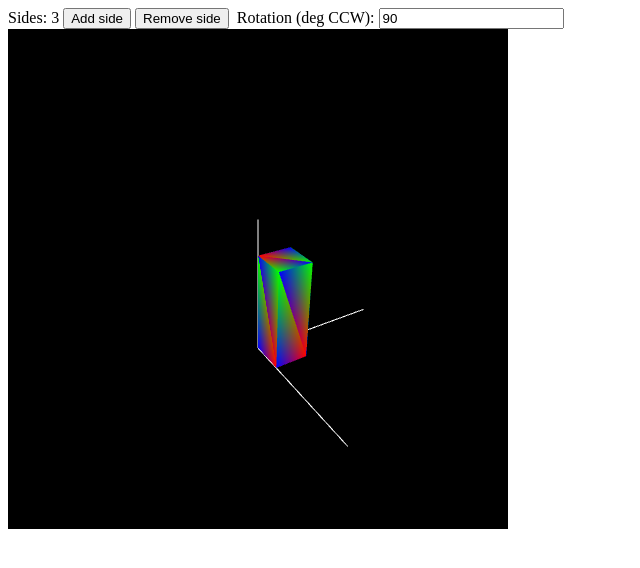
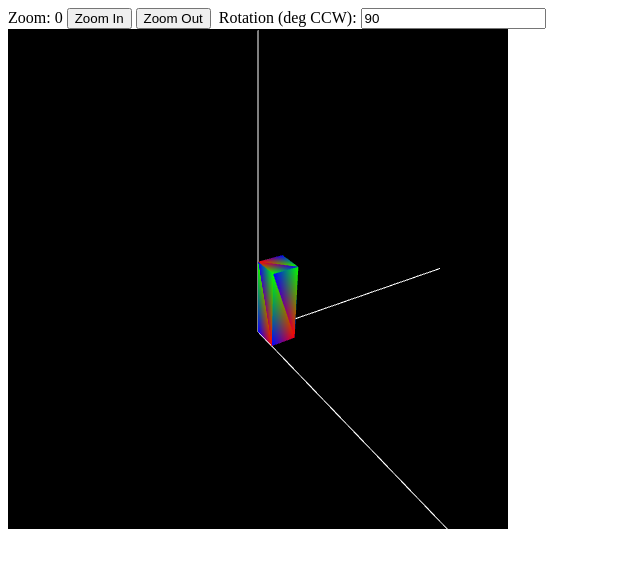
Before and after one commit to rlar/www, a plain HTML site: page assets/dev/MeshBuilder/index.html in a window 1280 px wide. Shown: the whole page, without its empty margins (0-640 px from the left). Drawn offline with nearby package versions, Linux system fonts and the light colour scheme.

Commit message:
Zoom button! broken text indicator tho.

```diff
--- a/assets/dev/MeshBuilder/index.html
+++ b/assets/dev/MeshBuilder/index.html
@@ -176,8 +176,7 @@ Inspired by slash taken from learnwebgl and that aussie lady from fb
     var pMatrix = mat4.create();
 
     function mvPushMatrix() {
-        var copy = mat4.create();
-        mat4.set(mvMatrix, copy);
+        var copy = mat4.clone(mvMatrix);
         mvMatrixStack.push(copy);
     }
 
@@ -219,10 +218,9 @@ Inspired by slash taken from learnwebgl and that aussie lady from fb
 	function initAxisIndicator() {
 		axisIndicatorBuilder = new LineBuilder("Axis Indicator");
 
-        axisIndicatorBuilder.AddSegment( [[0,0,0], [4,0,0]] );
-		axisIndicatorBuilder.AddSegment( [[0,0,0], [0,4,0]] );
-		axisIndicatorBuilder.AddSegment( [[0,0,0], [0,0,4]] );
-
+        axisIndicatorBuilder.AddSegment( [[0,0,0], [10,0,0]] );
+		axisIndicatorBuilder.AddSegment( [[0,0,0], [0,10,0]] );
+		axisIndicatorBuilder.AddSegment( [[0,0,0], [0,0,10]] );
 
 		axisIndicatorBuilder.Buffer(gl);
     }
@@ -258,52 +256,6 @@ Inspired by slash taken from learnwebgl and that aussie lady from fb
 		setMatrixUniforms();
 		gl.drawArrays(gl.TRIANGLES, 0, meshBuilder.numItems);
 	}
-	/*
-	// redo this myself - drawline code from http://internetexception.com/post/2013/02/25/Line-in-WebGL-and-why-you-gonna-do-this-on-your-own.aspx
-	// note the sneaky glELEM.. named parameter
-	function initBuffer2(glBufferType, data) {
-		var buf = gl.createBuffer();
-		gl.bindBuffer(glBufferType, buf);
-		gl.bufferData(glBufferType, data, gl.STATIC_DRAW);
-		return buf;
-	}
-
-	var vbuf;
-	var ibuf;
-	function initBuffers2(vtx, idx) {
-		vbuf = initBuffer2(gl.ARRAY_BUFFER, vtx);
-
-		gl.vertexAttribPointer(shaderProgram.vertexPositionAttribute, 3, gl.FLOAT, false, 0, 0);
-	}
-
-	function unbindBuffers2() {
-		gl.bindBuffer(gl.ARRAY_BUFFER, null);
-		gl.bindBuffer(gl.ELEMENT_ARRAY_BUFFER, null);
-	}
-
-
-	// todo: drawModellingGnomon
-	function drawLine(){
-		gl.bindBuffer(gl.ARRAY_BUFFER, meshBuilder.vertexBuffer);
-		gl.vertexAttribPointer(shaderProgram.vertexPositionAttribute, 3, gl.FLOAT, false, 0, 0);
-
-		gl.bindBuffer(gl.ARRAY_BUFFER, meshBuilder.colourBuffer);
-		gl.vertexAttribPointer(shaderProgram.vertexColorAttribute, 4, gl.FLOAT, false, 0, 0);
-
-		setMatrixUniforms();
-		gl.drawArrays(gl.TRIANGLES, 0, meshBuilder.numItems);
-
-
-		var vtx = new Float32Array(
-			[0.0, 0.0, 0.0,
-			3.0, 0.0, 0.0]
-		);
-		initBuffers2(vtx, idx);
-		gl.lineWidth(1.0);
-		gl.uniform4f(shaderProgram.colorUniform, 0, 0, 0, 1);
-		gl.drawElements(gl.LINES, 2, gl.UNSIGNED_SHORT, 0);
-		unbindBuffers2();
-	}*/
 
     function drawScene() {
 		// clear the viewport
@@ -314,18 +266,24 @@ Inspired by slash taken from learnwebgl and that aussie lady from fb
         mat4.perspective(pMatrix, 45, gl.viewportWidth / gl.viewportHeight, 0.1, 100.0);
 
 		// iso camera kinda
+		mvPushMatrix();
         mat4.identity(mvMatrix);
-		mat4.translate(mvMatrix, mvMatrix, [0.0, -2.0, -13.0]); // push in 13, down 2
+		mat4.translate(mvMatrix, mvMatrix, [0.0, -2.0, -17.0 + 2.0*zoom]); // push in and down
 		mat4.rotate(mvMatrix, mvMatrix, Math.PI/6, [1, 0, 0]); // pitch 30
 		mat4.rotate(mvMatrix, mvMatrix, Math.PI/6, [0, 1, 0]); // yaw 30
 
 		drawMeshBuilder(postMeshBuilder);
 		drawLineBuilder(axisIndicatorBuilder);
+
+		mvPopMatrix()
     }
 
 	// deltaTime: milliseconds since last render
     function tick(deltaTime) {
         drawScene();
+
+		// todo: tickUI
+		$("zoom").text(zoom);
     }
 
 	// called at 60Hz, render loop
@@ -341,6 +299,13 @@ Inspired by slash taken from learnwebgl and that aussie lady from fb
 		requestAnimationFrame(doTick);
 	}
 
+	var zoom = 0;
+	function changeParam(param, step){
+      if (param == 'zoom'){
+        zoom += step;
+      }
+	}
+
     function webGLStart() {
         var canvas = document.getElementById("canvas");
         initGL(canvas);
@@ -351,7 +316,7 @@ Inspired by slash taken from learnwebgl and that aussie lady from fb
         gl.enable(gl.DEPTH_TEST);
 
 		bindMouse();
-        tick();
+        doTick();
     }
 
 </script>
@@ -360,9 +325,9 @@ Inspired by slash taken from learnwebgl and that aussie lady from fb
 
 
 <body onload="webGLStart();">
-    Sides: <span id="numSides">3</span>
-    <input type="button" onclick="changeParam('numSides', 1)" value="Add side">
-    <input type="button" onclick="changeParam('numSides', -1)" value="Remove side">&nbsp;
+    Zoom: <span id="zoom">0</span>
+    <input type="button" onclick="changeParam('zoom', 1)" value="Zoom In">
+    <input type="button" onclick="changeParam('zoom', -1)" value="Zoom Out">&nbsp;
 
     Rotation (deg CCW):
     <input id="degPerSecond" type="number" step="12" value="90" onmouseup="changeParam('degPerSecond')" onchange="changeParam('degPerSecond')"/><br />
```
